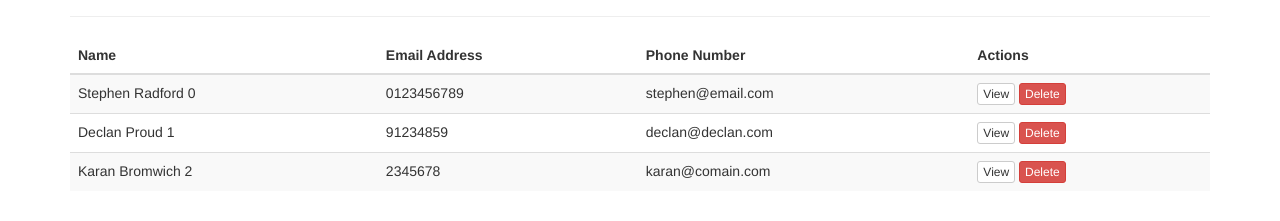
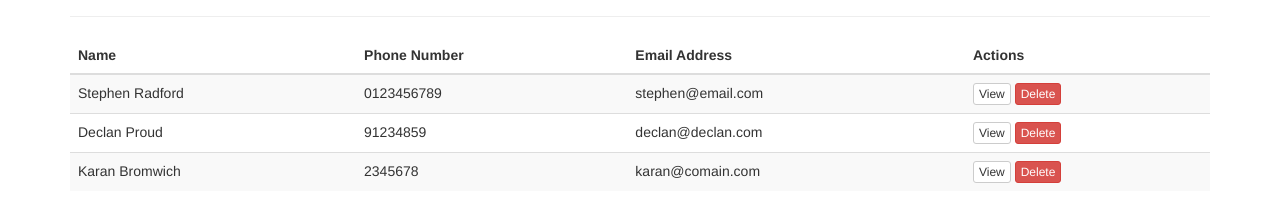
Before and after one commit to SalvatoreBonaccorso/Contacts-Manager, a plain HTML site: page index.html in a window 1280 px wide. Shown: the part 155-376 px from the top of the page. Drawn offline with Linux system fonts and the light colour scheme; some packages are replaced by stand-ins of ours.

Commit message:
updated file ReadMe

```diff
--- a/assets/partials/index.html
+++ b/assets/partials/index.html
@@ -9,8 +9,8 @@
         <thead>
             <tr>
                 <th>Name</th>
+                <th>Phone Number</th>
                 <th>Email Address</th>
-                <th>Phone Number</th>
                 <th>Actions</th>
             </tr>
         </thead>
@@ -18,7 +18,7 @@
             <!--'track by' $index si usa in ng-repeat e serve per specificare chiavi univoche evitando
                 chiavi duplicate con lo stesso valore -->
             <tr ng-repeat="contact in contacts | filter:search track by $index ">
-                <td>{{contact.name}} {{$index}}</td>
+                <td>{{contact.name}} </td>
                 <td>{{contact.phone}}</td>
                 <td>{{contact.email}}</td>
                 <!-- la direttiva ng-repeat ci permette di accedere all'indice dell'elemento con $index-->
```
Also changed, not shown: preview.png (added), 1 other file.
